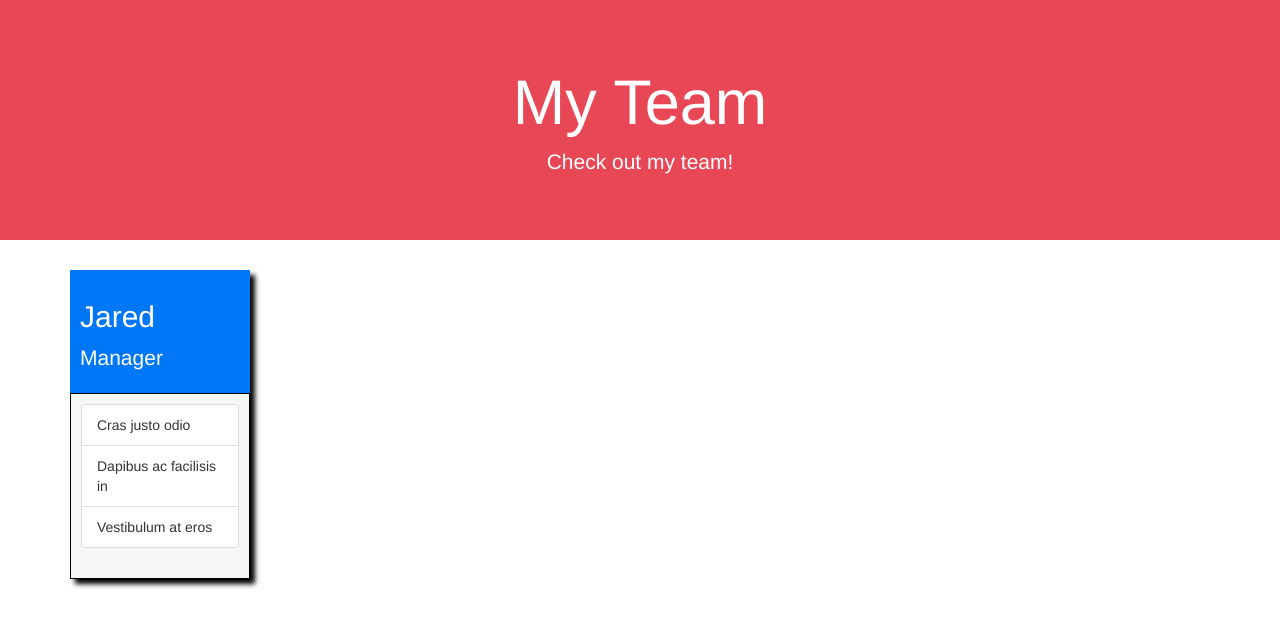
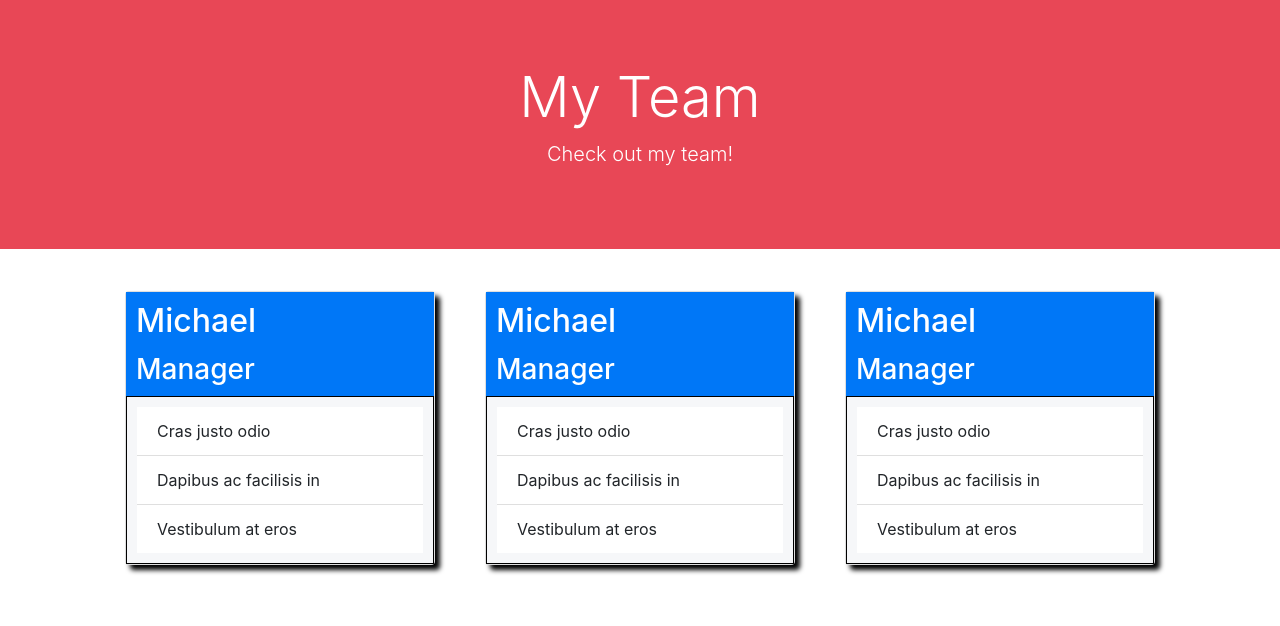
Before and after one commit to jack123abc4/employee-profiles, a website: page dist/testIndex.html in a window 1280 px wide. Drawn offline with nearby package versions, Linux system fonts and the light colour scheme.

Commit message:
flexbox rows work (sort of)

```diff
--- a/dist/testIndex.html
+++ b/dist/testIndex.html
@@ -1,12 +1,22 @@
 <!DOCTYPE html>
 <html lang="en">
 <head>
-<meta charset="UTF-8">
-<meta name="viewport" content="width=device-width, initial-scale=1.0">
-<meta http-equiv="X-UA-Compatible" content="ie=edge">
-<meta name="Description" content="Enter your description here"/>
-<link rel="stylesheet" href="https://cdnjs.cloudflare.com/ajax/libs/twitter-bootstrap/3.3.7/css/bootstrap.min.css">
-<link rel="stylesheet" href="https://cdnjs.cloudflare.com/ajax/libs/font-awesome/5.15.4/css/all.min.css">
+    <meta charset="utf-8">
+    <meta name="viewport" content=
+        "width=device-width, initial-scale=1,shrink-to-fit=no">
+
+    <!-- Bootstrap CSS -->
+    <link rel="stylesheet" href=
+"https://maxcdn.bootstrapcdn.com/bootstrap/4.0.0/css/bootstrap.min.css"
+            integrity=
+"sha384-Gn5384xqQ1aoWXA+058RXPxPg6fy4IWvTNh0E263XmFcJlSAwiGgFAW/dAiS6JXm"
+         crossorigin="anonymous">
+
+    <link rel="stylesheet" href=
+"https://use.fontawesome.com/releases/v5.4.1/css/all.css"
+            integrity=
+"sha384-5sAR7xN1Nv6T6+dT2mhtzEpVJvfS3NScPQTrOxhwjIuvcA67KV2R5Jz6kr4abQsz"
+             crossorigin="anonymous">
 <link rel="stylesheet" href="testStyle.css">
 <title>Title</title>
 </head>
@@ -19,24 +29,91 @@
       </div>
 </header>
 <body>
-    <div class="container d-flex flex-row">
-        <div class="card" style="width: 18rem;">
-            <div class="card-body card-top">
-            <h2 class="card-title">Jared</h5>
-            <p class="card-text">Manager</p>
+    <div id="card-row-container" class="container">
+        <div class="d-inline-flex justify-content-start container">
+            <div class="col-4">
+                <div class="card" >
+                    <div class="card-block">
+                        <div class="card-top">
+                            <h2 class="card-title">Michael</h2>
+                            <h3 class="card-text">
+                                Manager
+                            </h3>
+                        </div>
+                        <div class="card-bottom">
+                            <ul class="list-group list-group-flush card-list">
+                            <li class="list-group-item">Cras justo odio</li>
+                            <li class="list-group-item">Dapibus ac facilisis in</li>
+                            <li class="list-group-item">Vestibulum at eros</li>
+                            </ul>
+                        </div>
+
+                    </div>
+                </div>
             </div>
-            <div class="card-body card-bottom">
-                <ul class="list-group list-group-flush card-list">
-                <li class="list-group-item">Cras justo odio</li>
-                <li class="list-group-item">Dapibus ac facilisis in</li>
-                <li class="list-group-item">Vestibulum at eros</li>
-                </ul>
+            <div class="col-4">
+                <div class="card" >
+                    <div class="card-block">
+                        <div class="card-top">
+                            <h2 class="card-title">Michael</h2>
+                            <h3 class="card-text">
+                                Manager
+                            </h3>
+                        </div>
+                        <div class="card-bottom">
+                            <ul class="list-group list-group-flush card-list">
+                            <li class="list-group-item">Cras justo odio</li>
+                            <li class="list-group-item">Dapibus ac facilisis in</li>
+                            <li class="list-group-item">Vestibulum at eros</li>
+                            </ul>
+                        </div>
+
+                    </div>
+                </div>
+            </div>
+            <div class="col-4">
+                <div class="card" >
+                    <div class="card-block">
+                        <div class="card-top">
+                            <h2 class="card-title">Michael</h2>
+                            <h3 class="card-text">
+                                Manager
+                            </h3>
+                        </div>
+                        <div class="card-bottom">
+                            <ul class="list-group list-group-flush card-list">
+                            <li class="list-group-item">Cras justo odio</li>
+                            <li class="list-group-item">Dapibus ac facilisis in</li>
+                            <li class="list-group-item">Vestibulum at eros</li>
+                            </ul>
+                        </div>
+
+                    </div>
+                </div>
             </div>
 
         </div>
+
+
+
+
+
+
     </div>
 </body>
-<script src="https://cdnjs.cloudflare.com/ajax/libs/jquery/3.5.1/jquery.js"></script>
-<script src="https://cdnjs.cloudflare.com/ajax/libs/twitter-bootstrap/3.3.7/js/bootstrap.min.js"></script>
+<script src="https://code.jquery.com/jquery-3.2.1.min.js"
+        integrity="sha384-KJ3o2DKtIkvYIK3UENzmM7KCkRr/rE9/Qpg6aAZGJwFDMVNA/GpGFF93hXpG5KkN"
+        crossorigin="anonymous">
+    </script>
+
+    <script src="https://cdnjs.cloudflare.com/ajax/libs/popper.js/1.12.9/umd/popper.min.js"
+        integrity="sha384-ApNbgh9B+Y1QKtv3Rn7W3mgPxhU9K/ScQsAP7hUibX39j7fakFPskvXusvfa0b4Q"
+        crossorigin="anonymous">
+    </script>
+
+    <script src="https://maxcdn.bootstrapcdn.com/bootstrap/4.0.0/js/bootstrap.min.js"
+        integrity="sha384-JZR6Spejh4U02d8jOt6vLEHfe/JQGiRRSQQxSfFWpi1MquVdAyjUar5+76PVCmYl"
+        crossorigin="anonymous">
+    </script>
 </body>
 </html>
--- a/dist/testStyle.css
+++ b/dist/testStyle.css
@@ -5,6 +5,7 @@
 
 .card {
     box-shadow: 5px 5px 5px black;
+    margin: 10px;
 }
 
 .card-top {
@@ -14,12 +15,18 @@
 
 }
 
-.card-top p {
-    font-size: 150%;
-}
-
 .card-bottom {
     padding:10px;
     background-color: rgb(246,247,249);
     border: 1px solid black;
 }
+
+#card-row-container {
+    /* background-color: green; */
+    width: 100%;
+}
+
+
+.card-columns {
+    column-count: 3;
+}
```
